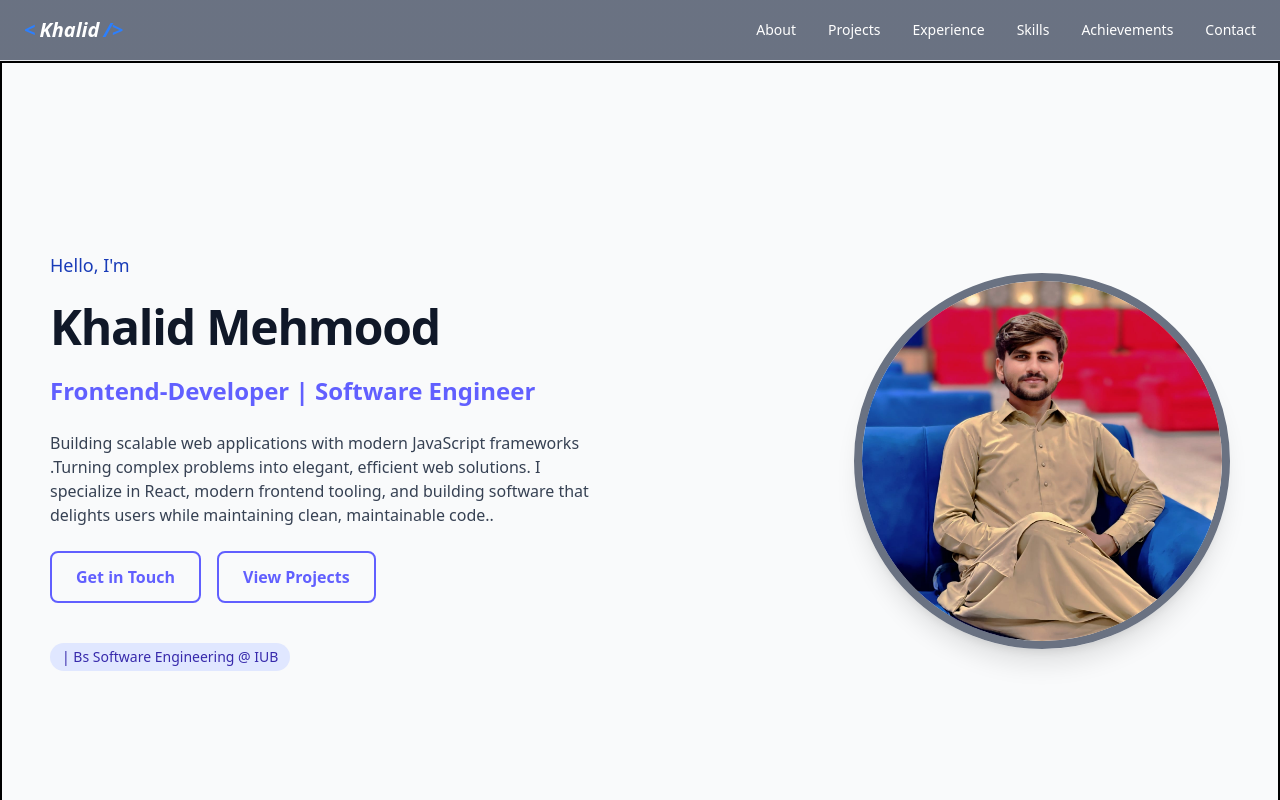
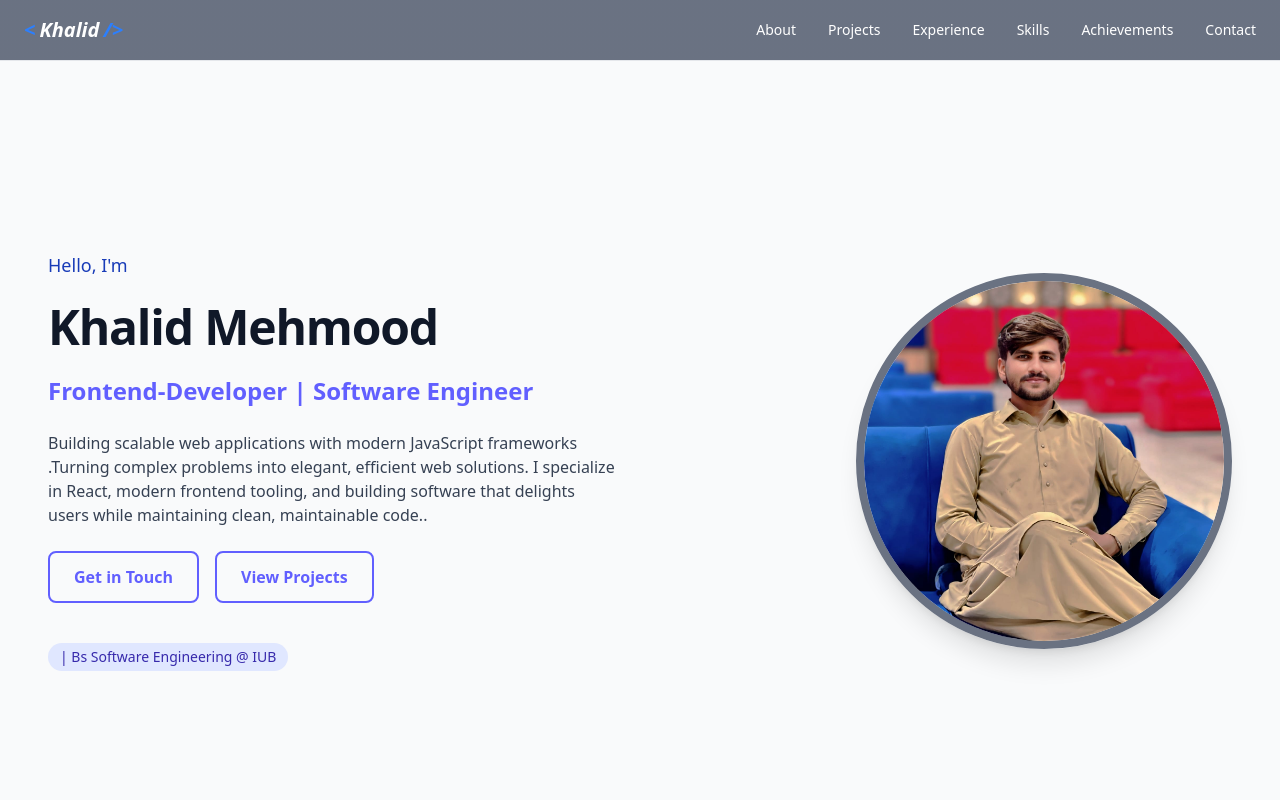
Before and after one commit to Mahikhalid123/Profile, a React (Vite) app: page / in a window 1280 px wide. Shown: the top 800 px of the page. Built offline with nearby package versions, Linux system fonts and the light colour scheme.

Commit message:
Update Hero.jsx

```diff
--- a/src/components/hero/Hero.jsx
+++ b/src/components/hero/Hero.jsx
@@ -1,6 +1,6 @@
 export default function Hero() {
   return (
-    <section className="w-screen min-h-screen flex items-center justify-center bg-gray-50 dark:bg-gray-900 cursor-pointer border-2 border-black mt-10 md:mt-0">
+    <section className="w-screen min-h-screen flex items-center justify-center bg-gray-50 dark:bg-gray-900 cursor-pointer mt-10 md:mt-0">
       <div className="container mx-auto flex flex-col-reverse md:flex-row items-center gap-12 px-6 md:px-12">
         <div className="flex-1 text-center md:text-left space-y-6">
           <p className="text-lg text-blue-800 dark:text-blue-300">Hello, I'm</p>
```
